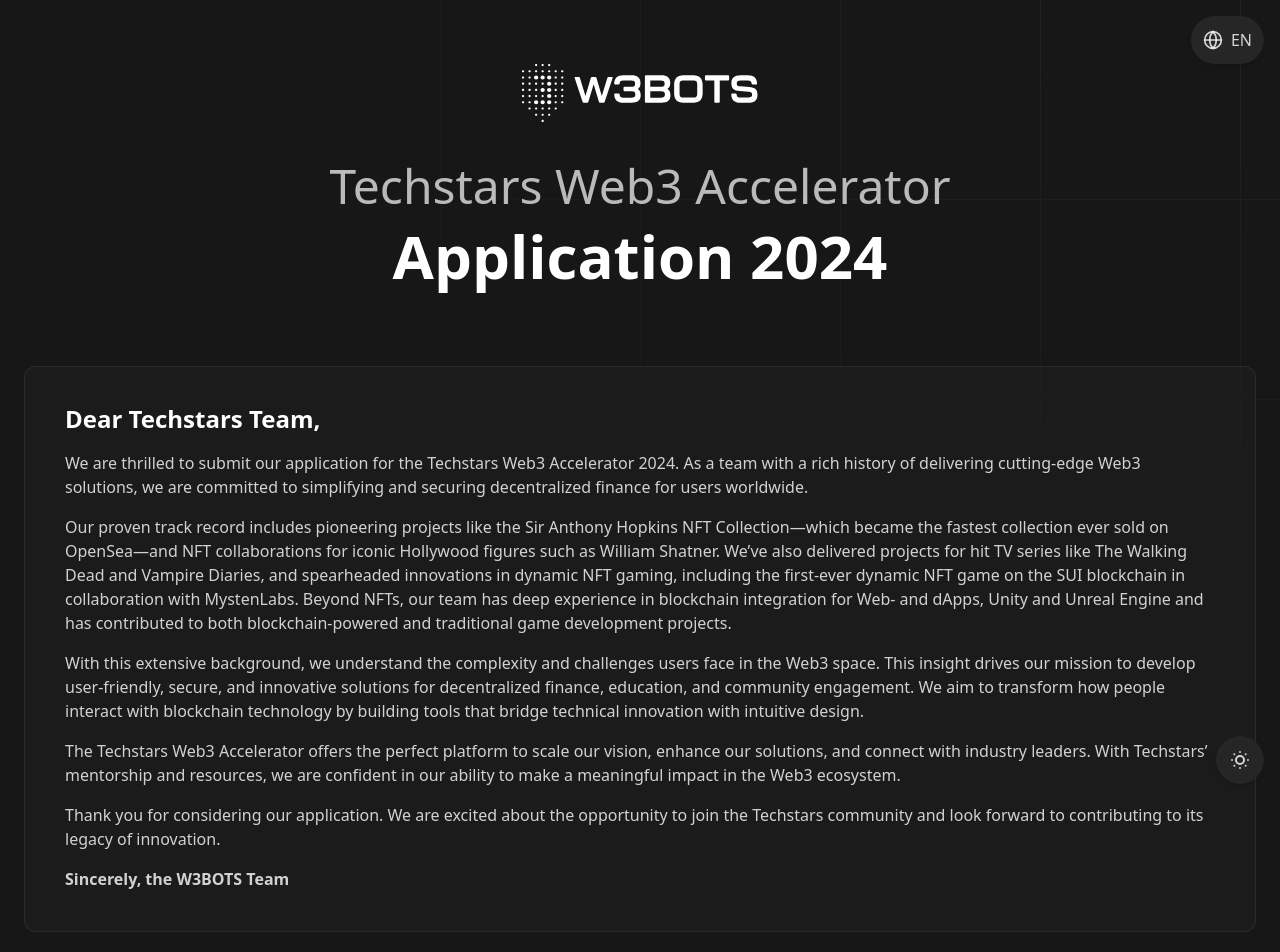
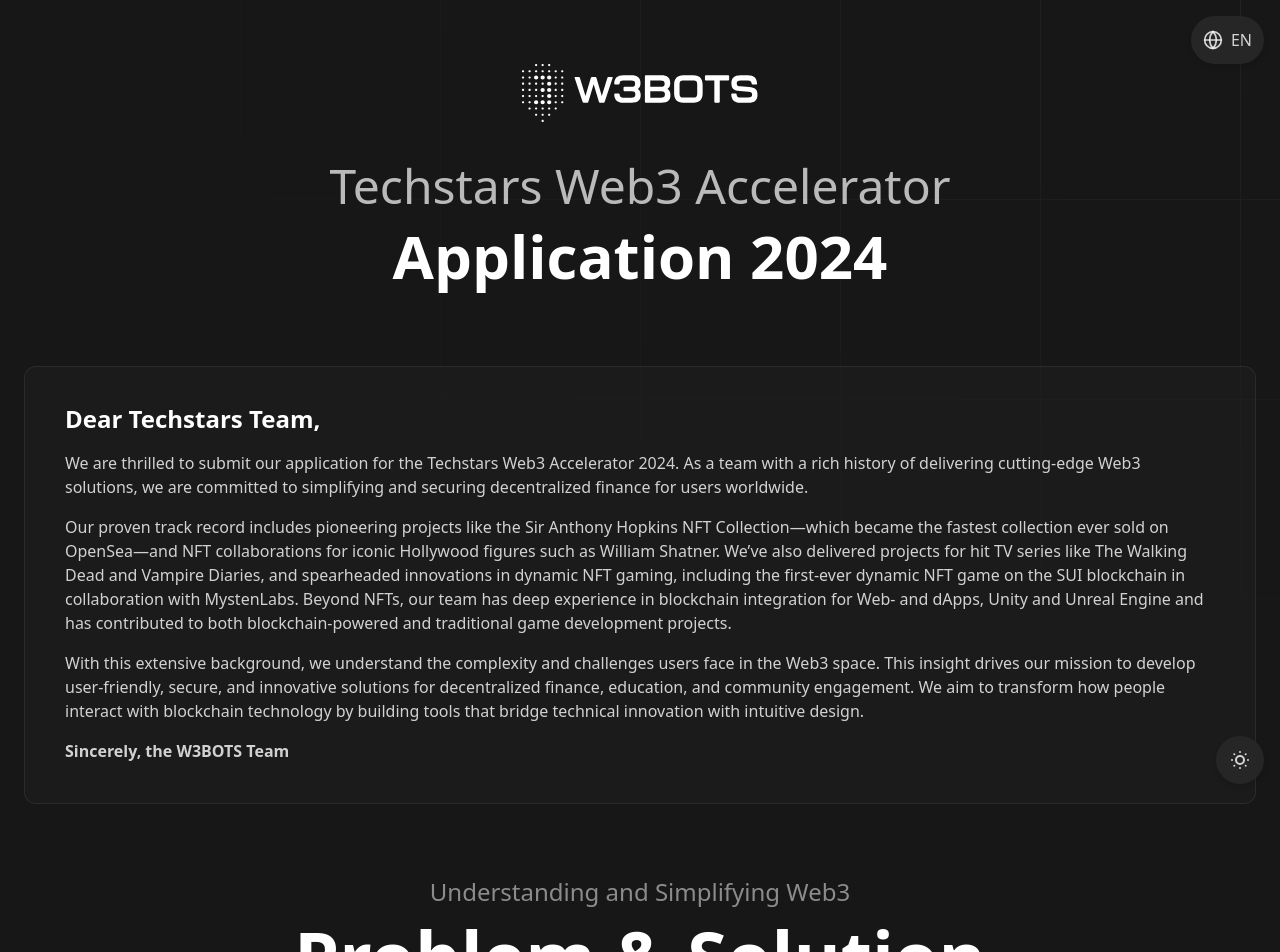
Before and after one commit to patrickknobloch/w3bots-presentation, a React (Create React App) app: page / in a window 1280 px wide. Shown: the top 952 px of the page. Built offline with nearby package versions, Linux system fonts and the light colour scheme.

Commit message:
remove text from cover letter

```diff
--- a/src/App.tsx
+++ b/src/App.tsx
@@ -801,8 +801,6 @@
       "mit großer Begeisterung reichen wir unsere Bewerbung für das Techstars Web3 Accelerator Programm 2024 ein. Als ein Team mit einer langen Historie an bahnbrechenden Web3-Lösungen setzen wir uns dafür ein, dezentralisierte Finanzsysteme zu vereinfachen und für Nutzer weltweit sicherer zu gestalten.",
       "Unsere Erfolgsbilanz umfasst wegweisende Projekte wie die Sir Anthony Hopkins NFT Collection, die zur schnellstverkauften Kollektion auf OpenSea wurde, sowie NFT-Kollaborationen mit Hollywood-Größen wie William Shatner. Darüber hinaus haben wir an Projekten für bekannte TV-Serien wie The Walking Dead und Vampire Diaries gearbeitet und Innovationen im Bereich dynamischer NFT-Spiele vorangetrieben, einschließlich des ersten dynamischen NFT-Spiels auf der SUI-Blockchain in Zusammenarbeit mit MystenLabs. Neben NFTs verfügen wir über umfassende Erfahrung in der Blockchain-Integration für Unity und Unreal Engine und haben sowohl blockchain-basierte als auch traditionelle Spieleentwicklungsprojekte umgesetzt.",
       "Dank dieser umfassenden Expertise kennen wir die Komplexität und die Herausforderungen, denen Nutzer im Web3-Bereich begegnen. Dieses Wissen treibt unsere Mission an, benutzerfreundliche, sichere und innovative Lösungen für dezentrale Finanzsysteme, Bildung und Community-Engagement zu entwickeln. Unser Ziel ist es, die Interaktion mit Blockchain-Technologien grundlegend zu transformieren, indem wir technische Innovationen mit intuitivem Design verbinden.",
-      "Das Techstars Web3 Accelerator Programm bietet die ideale Plattform, um unsere Vision zu skalieren, unsere Lösungen zu verfeinern und uns mit Branchenführern zu vernetzen. Mit der Unterstützung und den Ressourcen von Techstars sind wir überzeugt, einen bedeutenden Beitrag zum Web3-Ökosystem leisten zu können.",
-      "Vielen Dank für die Prüfung unserer Bewerbung. Wir freuen uns auf die Möglichkeit, Teil der Techstars-Community zu werden, und darauf, die Tradition der Innovation weiter voranzutreiben.",
 
     ],closing: "Mit freundlichen Grüßen, das W3BOTS-Team"
   },
@@ -813,8 +811,6 @@
       "We are thrilled to submit our application for the Techstars Web3 Accelerator 2024. As a team with a rich history of delivering cutting-edge Web3 solutions, we are committed to simplifying and securing decentralized finance for users worldwide.",
       "Our proven track record includes pioneering projects like the Sir Anthony Hopkins NFT Collection—which became the fastest collection ever sold on OpenSea—and NFT collaborations for iconic Hollywood figures such as William Shatner. We’ve also delivered projects for hit TV series like The Walking Dead and Vampire Diaries, and spearheaded innovations in dynamic NFT gaming, including the first-ever dynamic NFT game on the SUI blockchain in collaboration with MystenLabs. Beyond NFTs, our team has deep experience in blockchain integration for Web- and dApps, Unity and Unreal Engine and has contributed to both blockchain-powered and traditional game development projects.",
       "With this extensive background, we understand the complexity and challenges users face in the Web3 space. This insight drives our mission to develop user-friendly, secure, and innovative solutions for decentralized finance, education, and community engagement. We aim to transform how people interact with blockchain technology by building tools that bridge technical innovation with intuitive design.",
-      "The Techstars Web3 Accelerator offers the perfect platform to scale our vision, enhance our solutions, and connect with industry leaders. With Techstars’ mentorship and resources, we are confident in our ability to make a meaningful impact in the Web3 ecosystem.",
-      "Thank you for considering our application. We are excited about the opportunity to join the Techstars community and look forward to contributing to its legacy of innovation.",
 
     ], closing: "Sincerely, the W3BOTS Team"
   }
```
